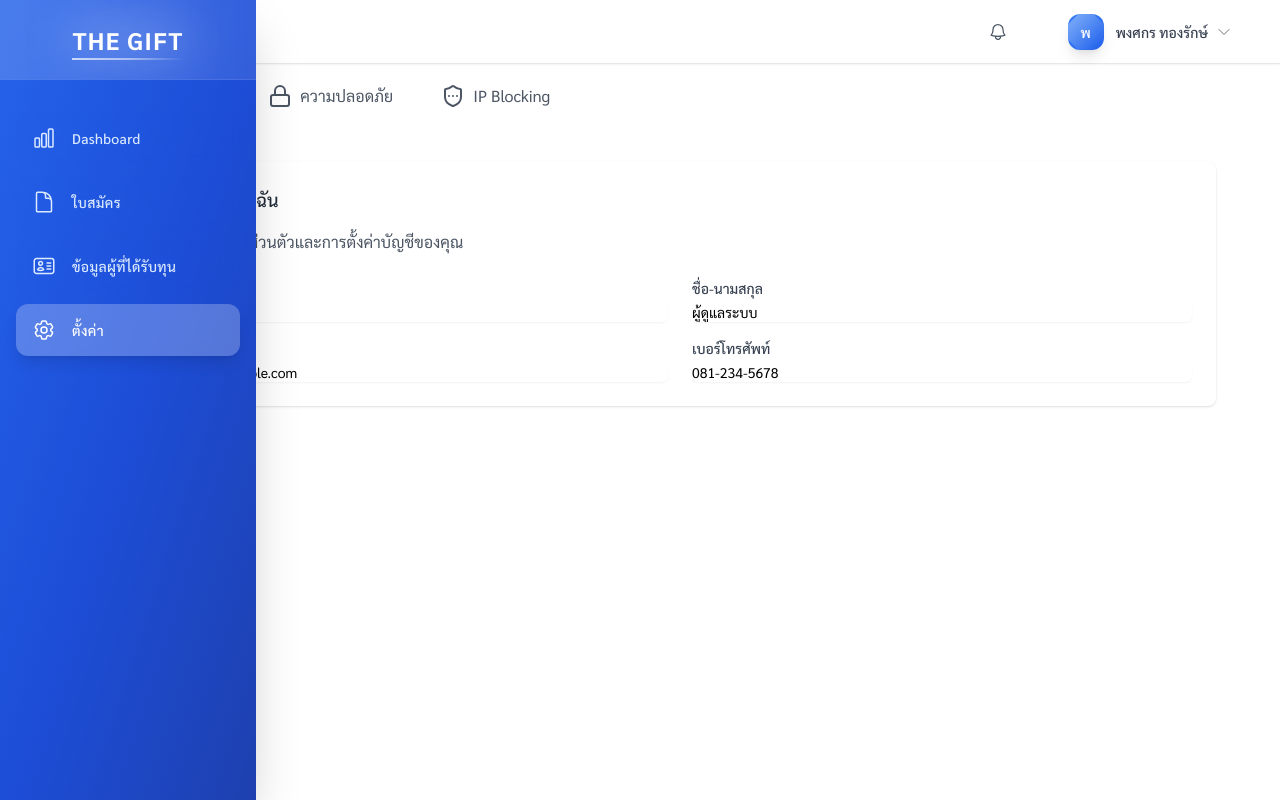
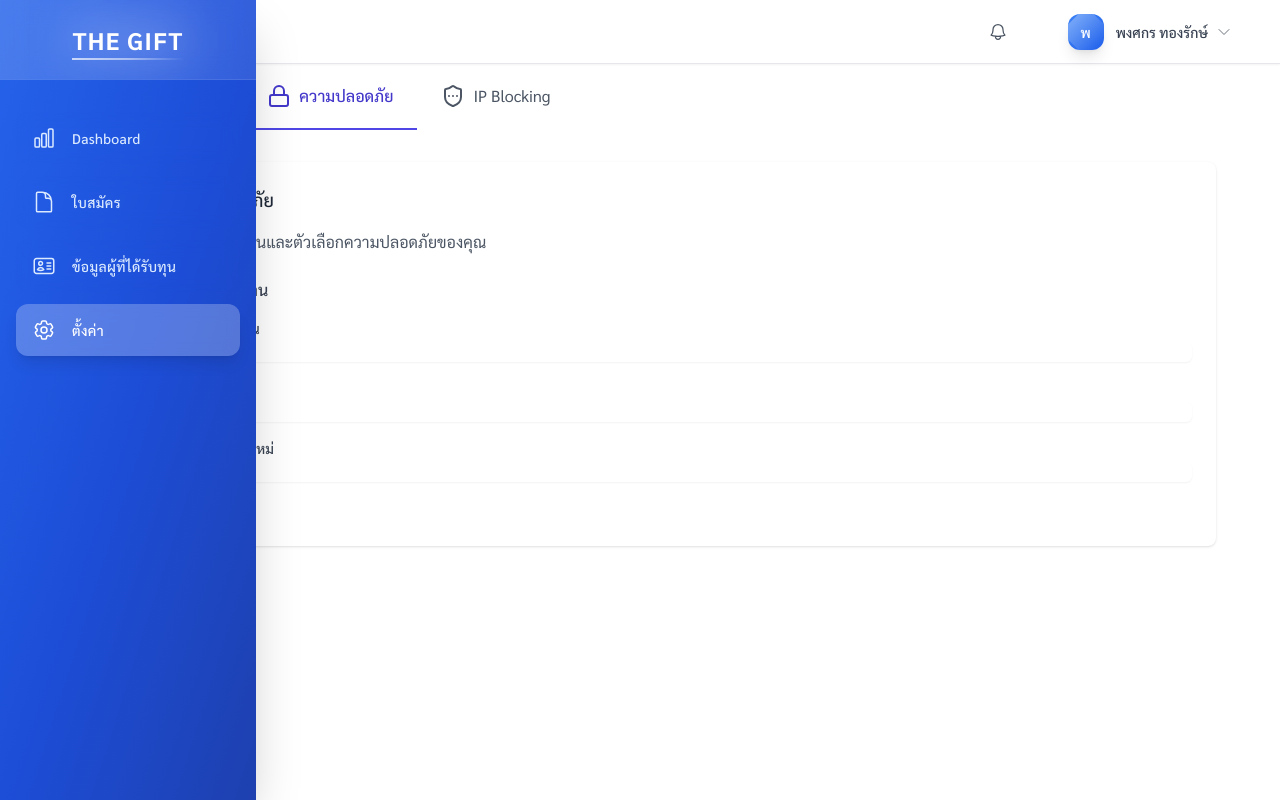
Before and after one commit to CKMarineTest/LoginGumlungjai, a Vue app: page /thegift_backoffice/setting in a window 1280 px wide. Built offline with nearby package versions, Linux system fonts and the light colour scheme.

Commit message:
Revision 50

```diff
--- a/src/components/SettingComponent.vue
+++ b/src/components/SettingComponent.vue
@@ -97,6 +97,7 @@
                   >รหัสผ่านปัจจุบัน</label
                 >
                 <input
+                  v-model="currentPassword"
                   type="password"
                   class="mt-1 block w-full rounded-md border-gray-300 shadow-sm focus:border-indigo-500 focus:ring-indigo-500 sm:text-sm"
                 />
@@ -106,6 +107,7 @@
                   >รหัสผ่านใหม่</label
                 >
                 <input
+                  v-model="newPassword"
                   type="password"
                   class="mt-1 block w-full rounded-md border-gray-300 shadow-sm focus:border-indigo-500 focus:ring-indigo-500 sm:text-sm"
                 />
@@ -115,10 +117,12 @@
                   >ยืนยันรหัสผ่านใหม่</label
                 >
                 <input
+                  v-model="confirmNewPassword"
                   type="password"
                   class="mt-1 block w-full rounded-md border-gray-300 shadow-sm focus:border-indigo-500 focus:ring-indigo-500 sm:text-sm"
                 />
               </div>
+              <button @click="submit">Change</button>
             </div>
           </div>
         </div>
@@ -186,7 +190,26 @@
 import { ref } from "vue";
 import SidebarComponent from "./Menu/SidebarComponent.vue";
 
-const activeSection = ref("profile");
+const activeSection = ref("security");
+
+const currentPassword = ref("");
+const newPassword = ref("");
+const confirmNewPassword = ref("");
+
+const submit = () => {
+
+  if(!confirmNewPassword.value || !newPassword.value || !currentPassword.value){
+    alert("Enter Password");
+  }
+
+  if (confirmNewPassword.value !== newPassword.value) {
+    alert("Password don't match");
+  }
+
+  console.log("Current Password", currentPassword.value);
+  console.log("New Password", newPassword.value);
+  console.log("Confirm Password", confirmNewPassword.value);
+};
 
 const settingsMenu = [
   {
--- a/src/views/Loading/LoadingView.vue
+++ b/src/views/Loading/LoadingView.vue
@@ -22,7 +22,7 @@ const props = defineProps({
     },
 });
 
-const is_show = computed(() => props.is_show)
+const is_show = computed(() => props.is_show);
 
 </script>
 
```
